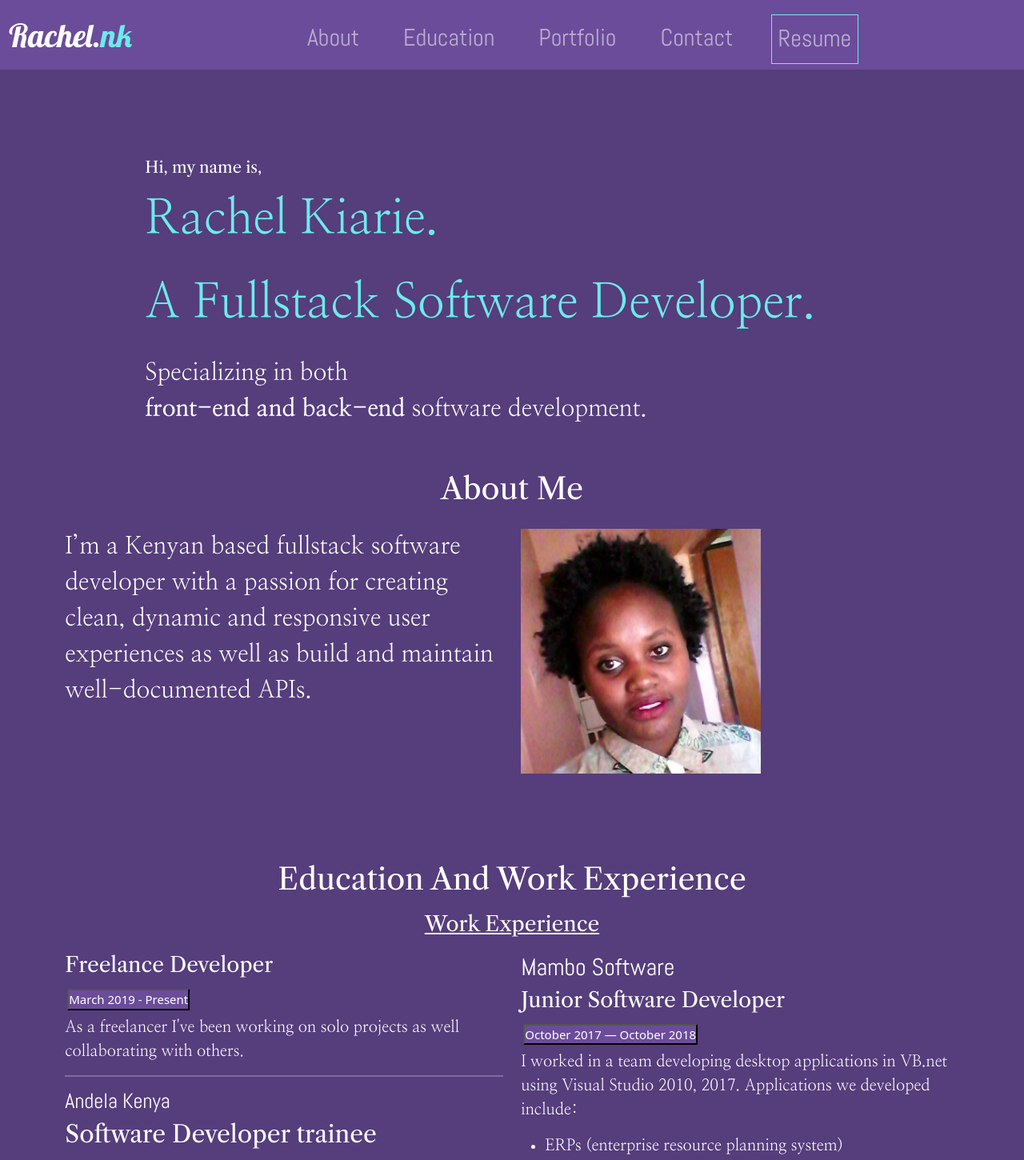
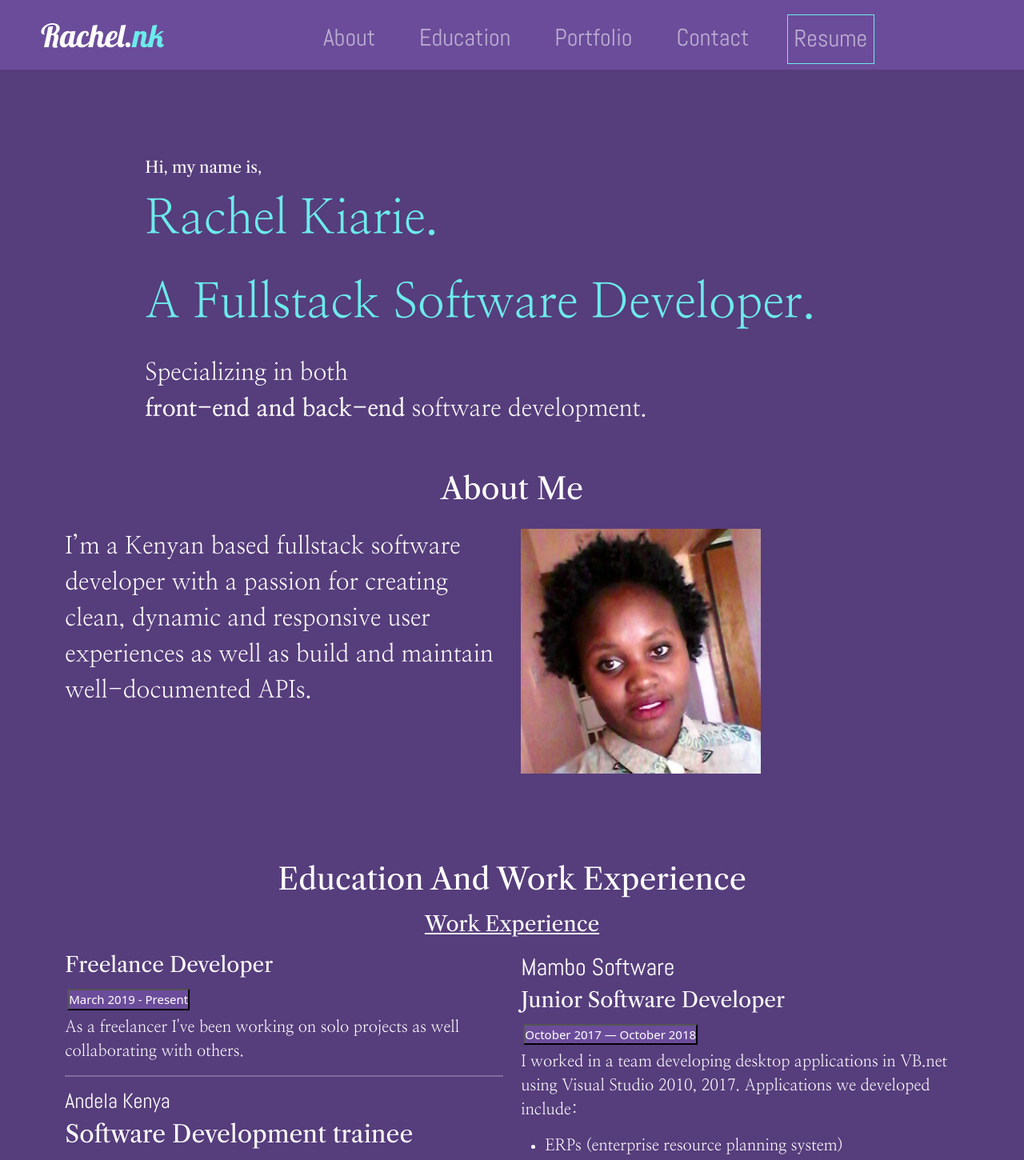
Before and after one commit to Rachelnk/portfolio-v2, a React (Create React App) app: page / in a window 1280 px wide. Shown: the top 1450 px of the page at 80% size. Built offline with nearby package versions, Linux system fonts and the light colour scheme.

Commit message:
Add left margin size for navbar brand.

```diff
--- a/src/App.js
+++ b/src/App.js
@@ -5,10 +5,10 @@ import About from './Pages/About';
 import Portfolio from './Pages/Portfolio';
 import Education from './Pages/Education';
 import ContactMe from './Pages/Contact';
-import github from './icons/github.png';
-import linkedin from './icons/linkedin .png'
-import resume from './portfolio/Resume.pdf'
-import email from './icons/email.png'
+import resume from './portfolio/Resume.pdf';
+// import github from './icons/github.png';
+// import linkedin from './icons/linkedin .png'
+// import email from './icons/email.png'
 
 function App() {
   return (
@@ -18,7 +18,7 @@ function App() {
 
      <nav className='navbar navbar-expand-lg navbar-dark sticky-top'>
         <div className="container-fluid">
-          <a className="navbar-brand" href="#home"><span className='dev-name1'>Rachel.</span><span className='dev-name2'>nk</span> </a>
+          <a className="navbar-brand" href="#home"><span className='dev-name1' style={{ marginLeft: '40px'}}>Rachel.</span><span className='dev-name2'>nk</span> </a>
           <button className="navbar-toggler" type="button" data-bs-toggle="collapse" data-bs-target="#collapsibleNavbar">
             <span className="navbar-toggler-icon"></span>
           </button>
@@ -51,11 +51,11 @@ function App() {
 
         <div id="contact"><ContactMe /></div>
       </div>
-      <div className='social-icons w3-animate-bottom'>
+      {/* <div className='social-icons w3-animate-bottom'>
       <a href='https://www.linkedin.com/in/rachael-kiarie/' > <img src={linkedin} alt='' width='40' style={{marginBottom:'10px'}}/> </a>
         <a href='https://github.com/Rachelnk'><img src={github} alt='' width='40'style={{marginBottom:'10px'}}/> </a>
         <a href='mailto:rachelnk94@gmail.com'><img src={email} alt='' width='40'/></a>
-      </div>
+      </div> */}
      {/* </div> */}
 
 
--- a/src/Pages/Education.js
+++ b/src/Pages/Education.js
@@ -21,7 +21,7 @@ function Education(){
 
 
 
-          <h2>Software Developer trainee</h2> <br></br>
+          <h2>Software Development trainee</h2> <br></br>
           <button className='edu-btn'>Feb 2019 - March 2019</button> <br></br>
            <p>As a trainee I was part of the boot camp to gain an employment opportunity at Andela .
 Unfortunately, I did not make it through the end of the boot camp, however I gained skills
```
